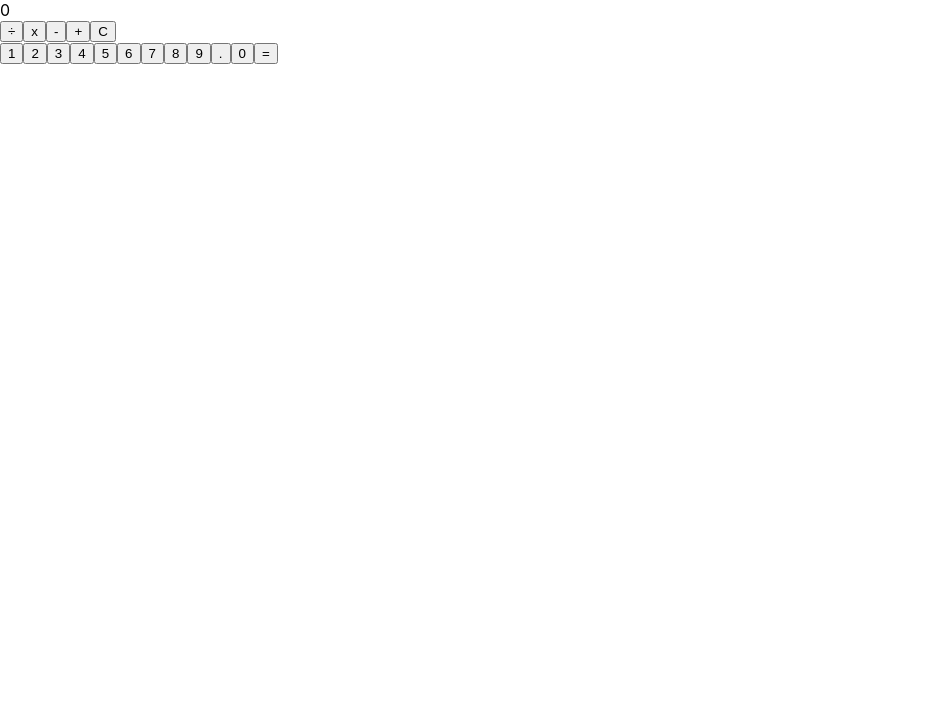
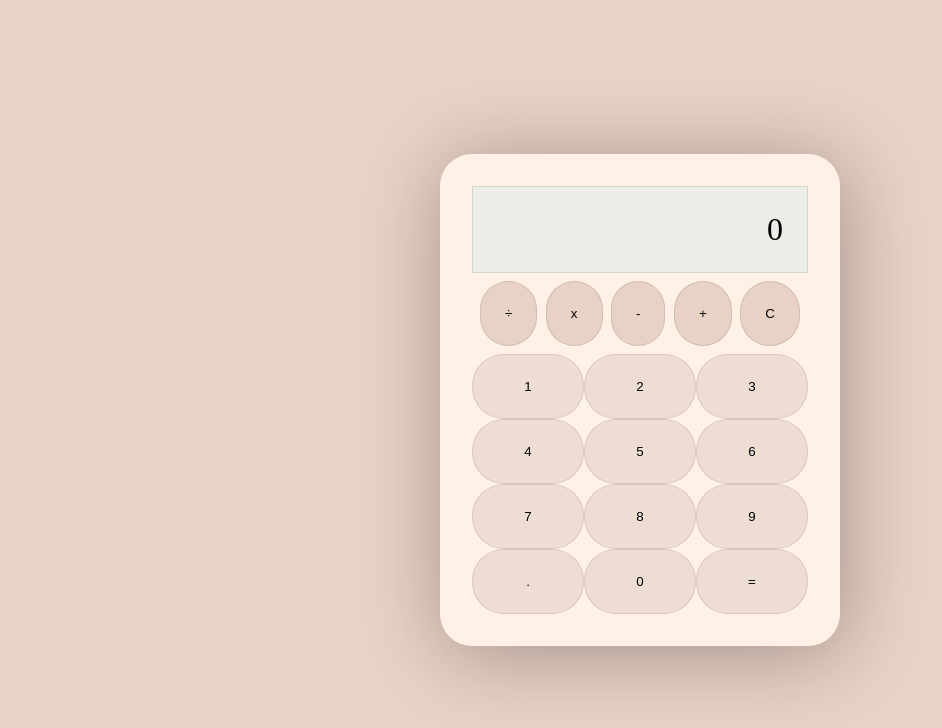
Before and after one commit to Birrellc/Calculator-React, a React (Create React App) app: page / in a window 1280 px wide. Shown: the top 728 px of the page, without its empty margins (0-942 px from the left). Built offline with nearby package versions, Linux system fonts and the light colour scheme.

Commit message:
Style: created the layout and css for the App

```diff
--- a/src/index.css
+++ b/src/index.css
@@ -1,13 +1,76 @@
-body {
-  margin: 0;
-  font-family: -apple-system, BlinkMacSystemFont, 'Segoe UI', 'Roboto', 'Oxygen',
-    'Ubuntu', 'Cantarell', 'Fira Sans', 'Droid Sans', 'Helvetica Neue',
-    sans-serif;
-  -webkit-font-smoothing: antialiased;
-  -moz-osx-font-smoothing: grayscale;
+:root {
+  --background: #e8d1c5;
+  --calc-bg: #fff1e6;
+  --operand-bg: #e8d1c5;
+  --button-bg: #eeddd3;
+  --display-bg: #edede8;
+  --black: #000;
 }
 
-code {
-  font-family: source-code-pro, Menlo, Monaco, Consolas, 'Courier New',
-    monospace;
+* {
+  margin: 0;
+  padding: 0;
+  box-sizing: border-box;
 }
+
+body {
+  background-color: var(--background);
+  font-size: 10px;
+}
+
+.App {
+  display: flex;
+  min-height: 100vh;
+  align-items: center;
+  justify-content: center;
+}
+
+.calculator {
+  padding: 2rem;
+  max-width: 25rem;
+  width: 100%;
+  background-color: var(--calc-bg);
+  border-radius: 2rem;
+  box-shadow: 0.2rem 0.5rem 5rem rgba(0, 0, 0, 0.3);
+  overflow: hidden;
+}
+
+.display {
+  padding: 1.5rem;
+  background-color: var(--display-bg);
+  font-size: 2rem;
+  text-align: right;
+  border: 1px solid rgba(0, 0, 0, 0.1);
+}
+
+button {
+  padding: 1.5rem;
+  appearance: none;
+  border: 1px solid rgba(0, 0, 0, 0.1);
+  border-radius: 2rem;
+  outline: none;
+  color: var(--black);
+  cursor: pointer;
+}
+
+.operands {
+  padding: 0.5rem;
+  display: flex;
+  justify-content: space-between;
+  align-items: center;
+}
+
+.operands button {
+  background-color: var(--operand-bg);
+}
+
+.digits {
+  display: flex;
+  flex-wrap: wrap;
+}
+
+.digits button {
+  background-color: var(--button-bg);
+  flex: 1 1 33.33%;
+  max-width: 33.33%;
+}
```
